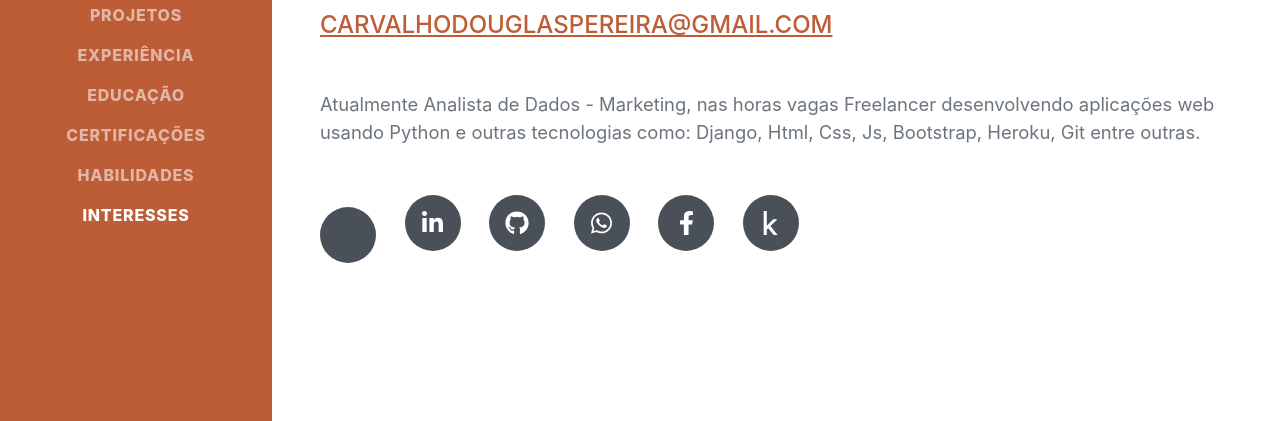
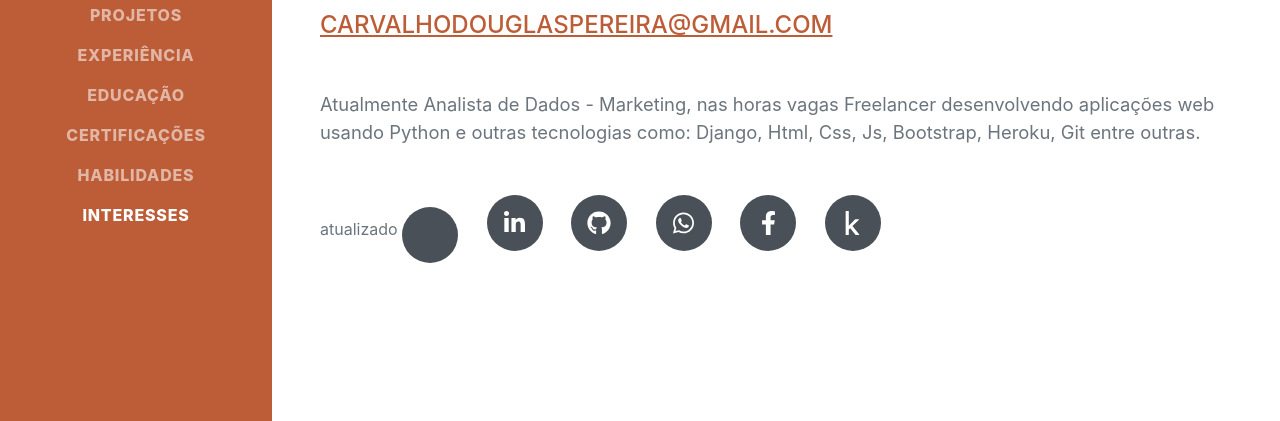
Before and after one commit to DouglasCarvalhoPereira/portifolio, a plain HTML site: page index.html in a window 1280 px wide. Shown: the part 379-800 px from the top of the page. Drawn offline with nearby package versions, Linux system fonts and the light colour scheme; some icons are missing; a web font is replaced by a local one.

Commit message:
Update index.html

```diff
--- a/index.html
+++ b/index.html
@@ -51,6 +51,7 @@
                     </div>
                     <p class="lead mb-5">Atualmente Analista de Dados - Marketing, nas horas vagas Freelancer desenvolvendo aplicações web usando Python e outras tecnologias como: Django, Html, Css, Js, Bootstrap, Heroku, Git entre outras.</p>
                     <div class="social-icons">
+                        atualizado
                         <a class="social-icon" href="https://douglascarvalho.setmore.com/bookappointment" target="_blank"><i class="fa-solid fa-calendar-days"></i></a>
                         <a class="social-icon" href="https://www.linkedin.com/in/carvalhodouglas/" target="_blank"><i class="fab fa-linkedin-in"></i></a>
                         <a class="social-icon" href="https://github.com/DouglasCarvalhoPereira" target="_blank"><i class="fab fa-github"></i></a>
```
